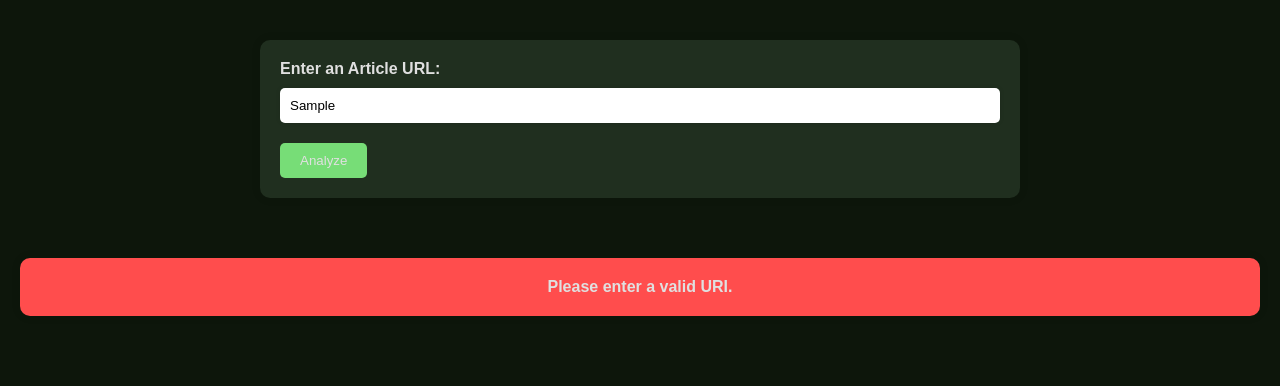
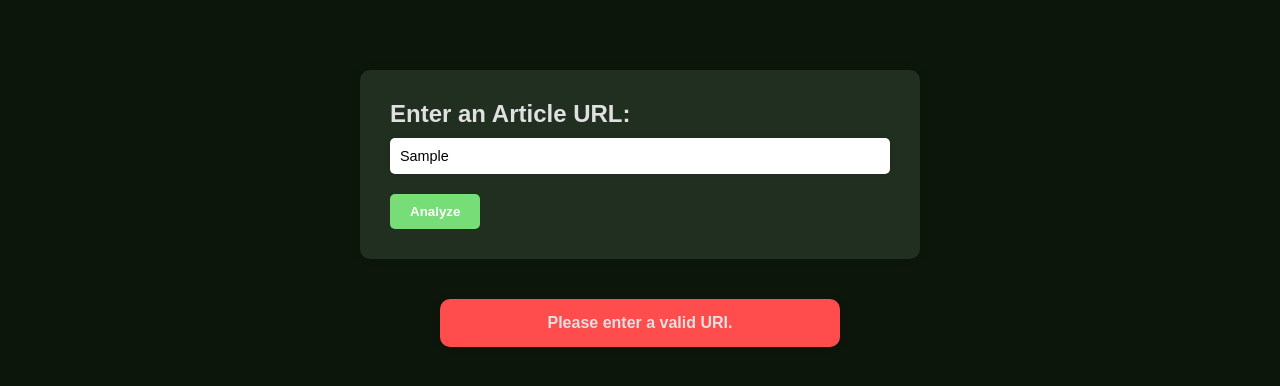
Before and after one commit to uosyph/frontend-nanodegree, a website built with webpack: page articles_nlp/src/client/views/index.html in a window 1280 px wide. Both pictures are taken after typing "Sample" into the empty fields and a click on the button "Analyze". Built offline with nearby package versions, Linux system fonts and the light colour scheme.

Commit message:
Update & enhance style

```diff
--- a/articles_nlp/src/client/styles/_error.scss
+++ b/articles_nlp/src/client/styles/_error.scss
@@ -3,8 +3,9 @@
 
 #error {
 	@include mixins.box-shadow(0 0 10px variables.$shadow-light);
-	margin: 20px;
-	padding: 20px;
+	max-width: 400px;
+	margin: 20px auto;
+	padding: 15px;
 	border-radius: 10px;
 	background-color: variables.$error-color;
 	font-weight: bold;
--- a/articles_nlp/src/client/styles/_form.scss
+++ b/articles_nlp/src/client/styles/_form.scss
@@ -2,14 +2,17 @@
 @use 'mixins';
 
 .container {
-	max-width: 800px;
+	display: flex;
+	flex-direction: column;
+	max-width: 600px;
 	margin: 0 auto;
-	padding: 20px;
+	margin-top: 50px;
 }
 
 #article_url_form {
+	font-size: 1.5em;
 	margin: 20px;
-	padding: 20px;
+	padding: 30px;
 	background-color: variables.$secondary-background-color;
 	border-radius: 10px;
 	@include mixins.box-shadow(0 0 10px variables.$shadow-light);
@@ -21,7 +24,8 @@
 		font-weight: bold;
 	}
 
-	input[type='text'] {
+	input {
+		font-size: .6em;
 		width: 100%;
 		padding: 10px;
 		margin-bottom: 20px;
@@ -38,7 +42,8 @@
 
 	button[type='submit'] {
 		background-color: variables.$secondary-color;
-		color: variables.$primary-color;
+		color: #fff;
+		font-weight: 600;
 		padding: 10px 20px;
 		border: none;
 		border-radius: 5px;
--- a/articles_nlp/src/client/styles/_loader.scss
+++ b/articles_nlp/src/client/styles/_loader.scss
@@ -1,11 +1,11 @@
 @use 'variables';
 
 #loader {
-	border: 16px solid variables.$primary-color;
-	border-top: 16px solid variables.$secondary-color;
+	border: 6px solid variables.$primary-color;
+	border-top: 6px solid variables.$secondary-color;
 	border-radius: 50%;
-	width: 120px;
-	height: 120px;
+	width: 40px;
+	height: 40px;
 	animation: spin 2s linear infinite;
 	margin: 50px auto;
 
--- a/articles_nlp/src/client/styles/_results.scss
+++ b/articles_nlp/src/client/styles/_results.scss
@@ -2,8 +2,9 @@
 @use 'mixins';
 
 #results {
-	margin: 20px;
-	padding: 20px;
+	max-width: 600px;
+	margin: 20px auto;
+	padding: 30px;
 	background-color: variables.$secondary-background-color;
 	border-radius: 10px;
 	@include mixins.box-shadow(0 0 10px variables.$shadow-light);
```
